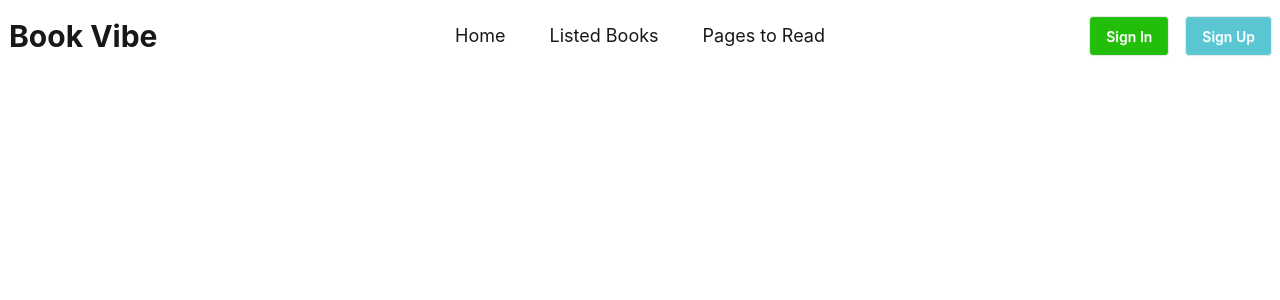
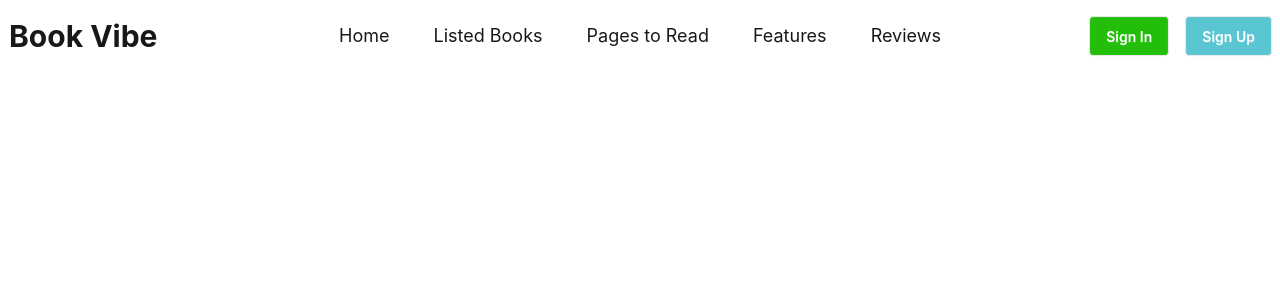
Before and after one commit to rashelgithero/book-vibe-react-app, a React (Vite) app: page / in a window 1280 px wide. Shown: the top 300 px of the page. Built offline with nearby package versions, Linux system fonts and the light colour scheme.

Commit message:
tring to adding more routes in my website

```diff
--- /dev/null
+++ b/src/Components/FeaturedArticles/FeaturedArticles.jsx
@@ -0,0 +1,11 @@
+import React from 'react'
+
+function FeaturedArticles() {
+  return (
+    <div>
+
+    </div>
+  )
+}
+
+export default FeaturedArticles
--- a/src/Components/Header/Header.jsx
+++ b/src/Components/Header/Header.jsx
@@ -3,7 +3,10 @@ import { NavLink } from 'react-router'
 const links = [
     <li><NavLink to='/home' className={({isActive}) => `${isActive ? "btn btn-outline btn-success text-lg": ''} text-lg`}>Home</NavLink></li>,
     <li><NavLink to='/listedBook' className={({isActive}) => `${isActive ? "btn btn-outline btn-success text-lg": ''} text-lg`}>Listed Books</NavLink></li>,
-    <li><NavLink to='/pagesToRead' className={({isActive}) => `${isActive ? "btn btn-outline btn-success text-lg": ''} text-lg`}>Pages to Read</NavLink></li>
+    <li><NavLink to='/pagesToRead' className={({isActive}) => `${isActive ? "btn btn-outline btn-success text-lg": ''} text-lg`}>Pages to Read</NavLink></li>,
+    <li><NavLink to='/featuredArticles' className={({isActive}) => `${isActive ? "btn btn-outline btn-success text-lg": ''} text-lg`}>Features</NavLink></li>,
+    <li><NavLink to='/reviews' className={({isActive}) => `${isActive ? "btn btn-outline btn-success text-lg": ''} text-lg`}>Reviews</NavLink></li>
+
 ]
 function Header() {
   return (
--- /dev/null
+++ b/src/Components/Reviews/Reviews.jsx
@@ -0,0 +1,9 @@
+import React from 'react'
+
+function Reviews() {
+  return (
+    <div>Reviews</div>
+  )
+}
+
+export default Reviews
```
Also changed, not shown: src/main.jsx (+10 -1 lines).
